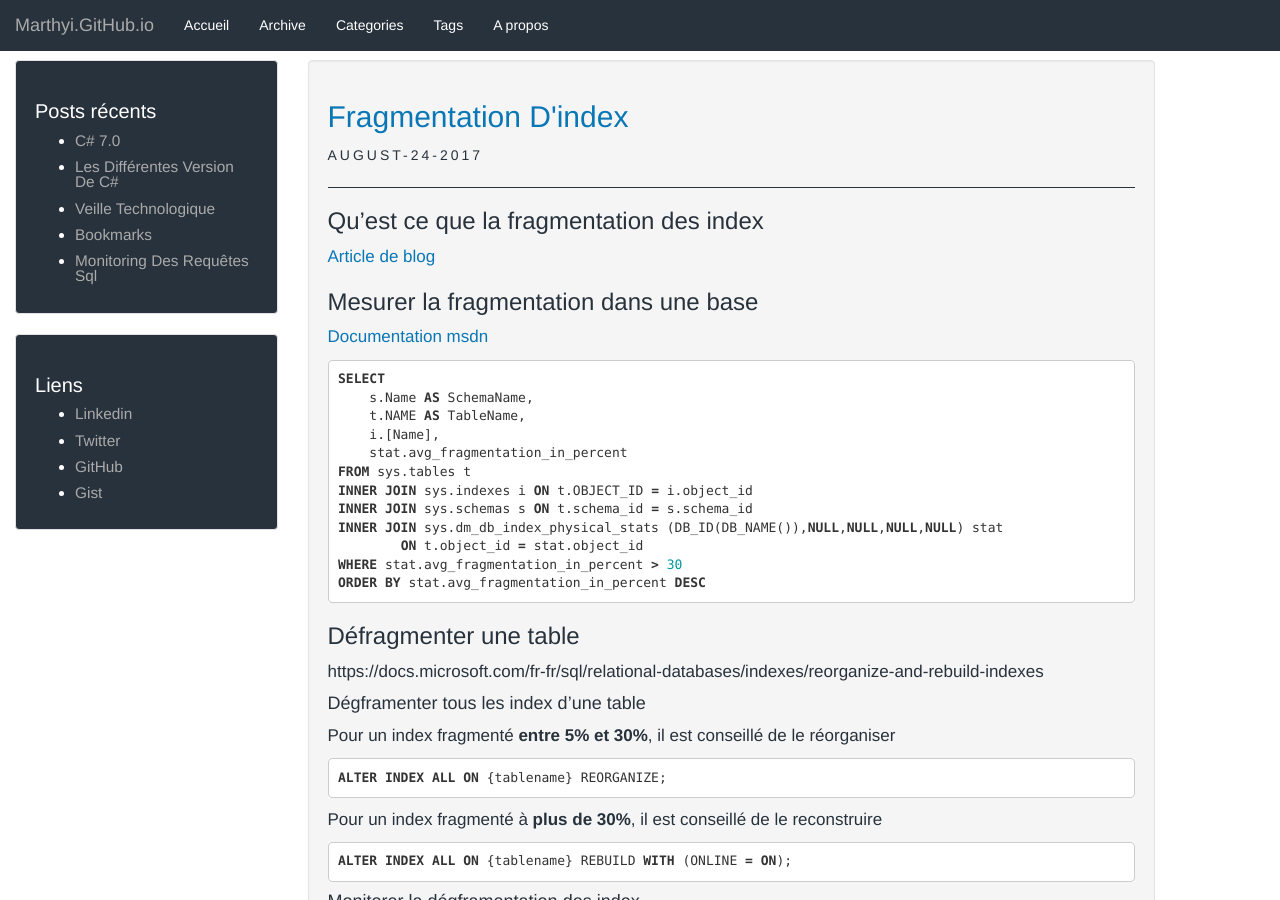
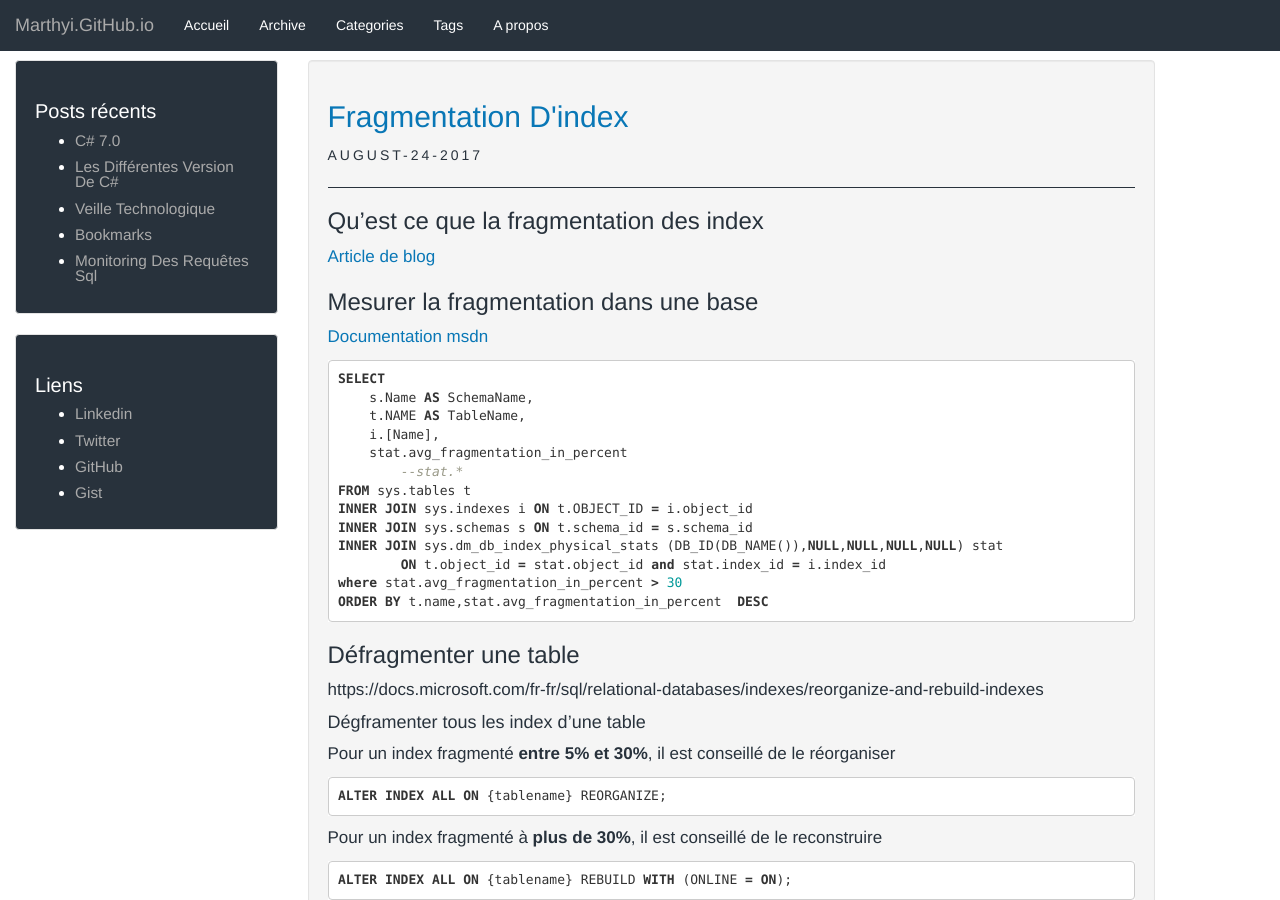
Before and after one commit to Marthyi/marthyi.github.io, a Jekyll site: the page built from _posts/2017-08-24-Fragmentation-d'index.md, in a window 1280 px wide and 900 px high. Built offline with Jekyll 4.4.1, drawn with Linux system fonts in a browser that asks for light colours; our own code applies the rules of GitHub Pages for plain Markdown files.

Commit message:
update sql article

`````diff
--- a/_posts/2017-08-24-Fragmentation-d'index.md
+++ b/_posts/2017-08-24-Fragmentation-d'index.md
@@ -13,13 +13,14 @@ SELECT
     t.NAME AS TableName,
     i.[Name],
     stat.avg_fragmentation_in_percent
+	--stat.*
 FROM sys.tables t
 INNER JOIN sys.indexes i ON t.OBJECT_ID = i.object_id
 INNER JOIN sys.schemas s ON t.schema_id = s.schema_id
 INNER JOIN sys.dm_db_index_physical_stats (DB_ID(DB_NAME()),NULL,NULL,NULL,NULL) stat
-        ON t.object_id = stat.object_id
-WHERE stat.avg_fragmentation_in_percent > 30
-ORDER BY stat.avg_fragmentation_in_percent DESC
+        ON t.object_id = stat.object_id and stat.index_id = i.index_id
+where stat.avg_fragmentation_in_percent > 30
+ORDER BY t.name,stat.avg_fragmentation_in_percent  DESC
 ````
 ### Défragmenter une table
 https://docs.microsoft.com/fr-fr/sql/relational-databases/indexes/reorganize-and-rebuild-indexes
`````
